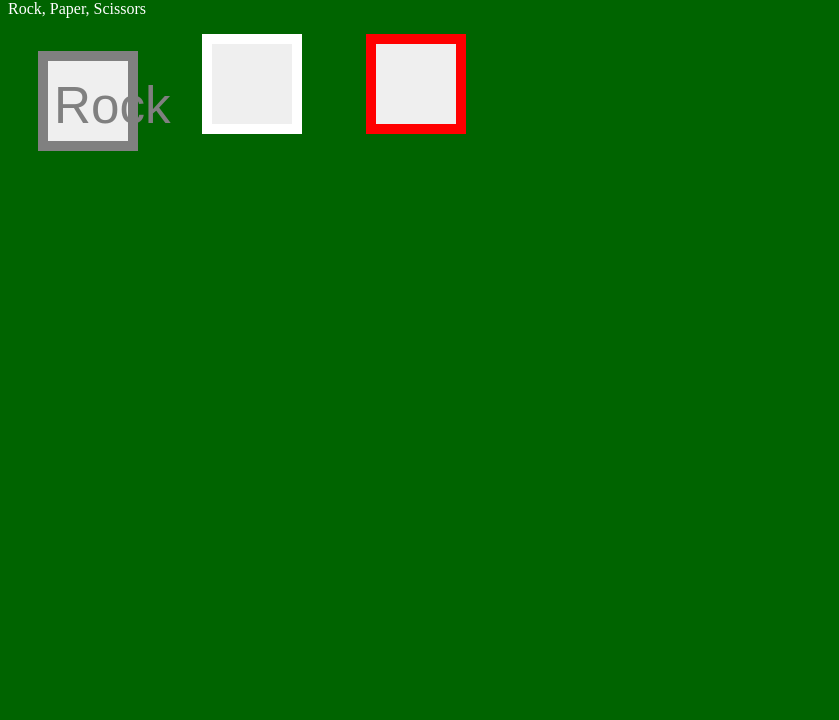
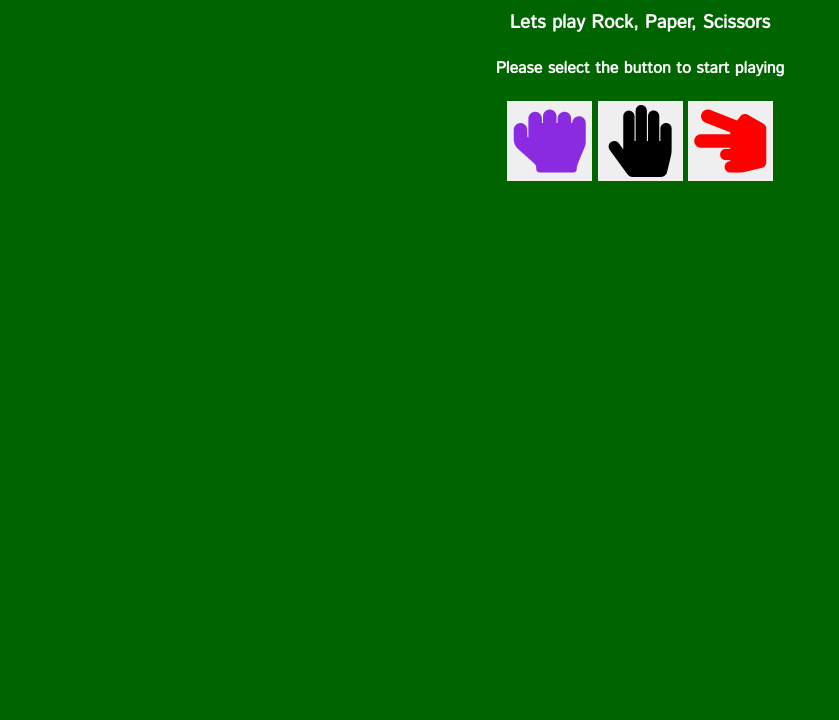
Before and after one commit to Attstar2021/fun-game, a plain HTML site: page index.html in a window 1280 px wide. Shown: the part 80-800 px from the top of the page, without its empty margins (0-839 px from the left). Drawn offline with Linux system fonts and the light colour scheme.

Commit message:
Add style to css for buttons

```diff
--- a/assets/css/style.css
+++ b/assets/css/style.css
@@ -1,29 +1,33 @@
+@import url('https://fonts.googleapis.com/css2?family=Istok+Web&family=Jura:wght@300&display=swap');
 body{
     background-color: darkgreen;
     color: white;
+    font-family:'Istok Web', 'cursive Jura', 'sans-serif';
 }
 .header{
-    align-items: center;
+   text-align: center;
+}
+.rock{
+    color:  blueviolet;
 
 }
-.rock{
-    color: grey;
-    border-color: black;
-}
 .paper{
-    color: white;
-    border-color: black;
+    color:black;
+
 }
 .scissors{
     color: red;
-    border-color: black;
+
+}
+#button{
+   text-align: center;
 }
 .button {
-    padding-top: 10px;
-    border: 10px solid;
-    width: 100px;
-    height: 100px;
-    font-size: 3.2rem;
-    margin: 0 30px;
+
+    border: transparent;
+    width: 85px;
+    height: 80px;
+    font-size: 4.5rem;
+    margin: 0 auto;
     transition: all 0.5s;
 }
--- a/index.html
+++ b/index.html
@@ -4,17 +4,19 @@
     <meta charset="UTF-8">
     <meta http-equiv="X-UA-Compatible" content="IE=edge">
     <meta name="viewport" content="width=device-width, initial-scale=1.0">
+    <link rel="stylesheet" href="https://use.fontawesome.com/releases/v5.15.4/css/all.css" integrity="sha384-DyZ88mC6Up2uqS4h/KRgHuoeGwBcD4Ng9SiP4dIRy0EXTlnuz47vAwmeGwVChigm" crossorigin="anonymous">
     <link rel="stylesheet" href="assets/css/style.css">
     <title>Document</title>
 </head>
 <body>
     <header class="header">
         <h1>Fun Game!</h1>
-        <p>Rock, Paper, Scissors</p>
+        <h3>Lets play Rock, Paper, Scissors</h3>
+        <h4>Please select the button to start playing</h4>
     </header>
     <div id="button">
        <button class="rock button" id="rock-btn">
-        <i class="fas fa-hand-rock"></i>Rock
+        <i class="fas fa-hand-rock"></i>
        </button>
 
        <button class="paper button" id="paper-btn">
@@ -30,9 +32,9 @@
         <div class="player" id="player"></div>
         <div class="comp" id="comp"></div>
         <h1>
-            <i class="fas fa-hand-scissors"></i>
+
         </h1>
     </div>
-
+    <script src="/assets/js/script.js"></script>
 </body>
 </html>
```
Also changed, not shown: assets/images/Paper.png (added), assets/images/Rock1.png (added), assets/images/Scissors1.png (added), assets/images/a202ff44bf1c6d539eb954e916c796a2 (1).jpg (added), assets/js/script.js (added).
